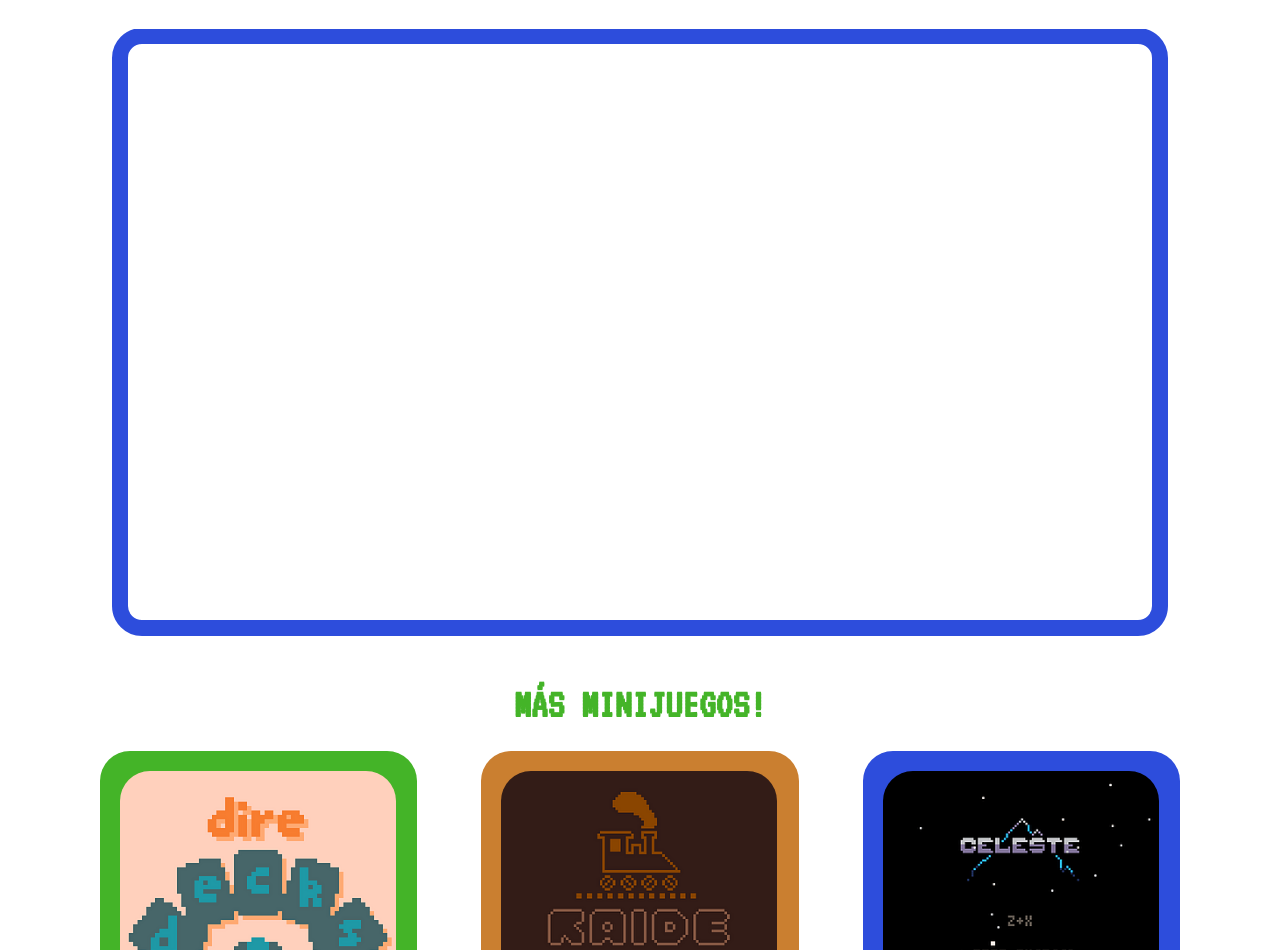
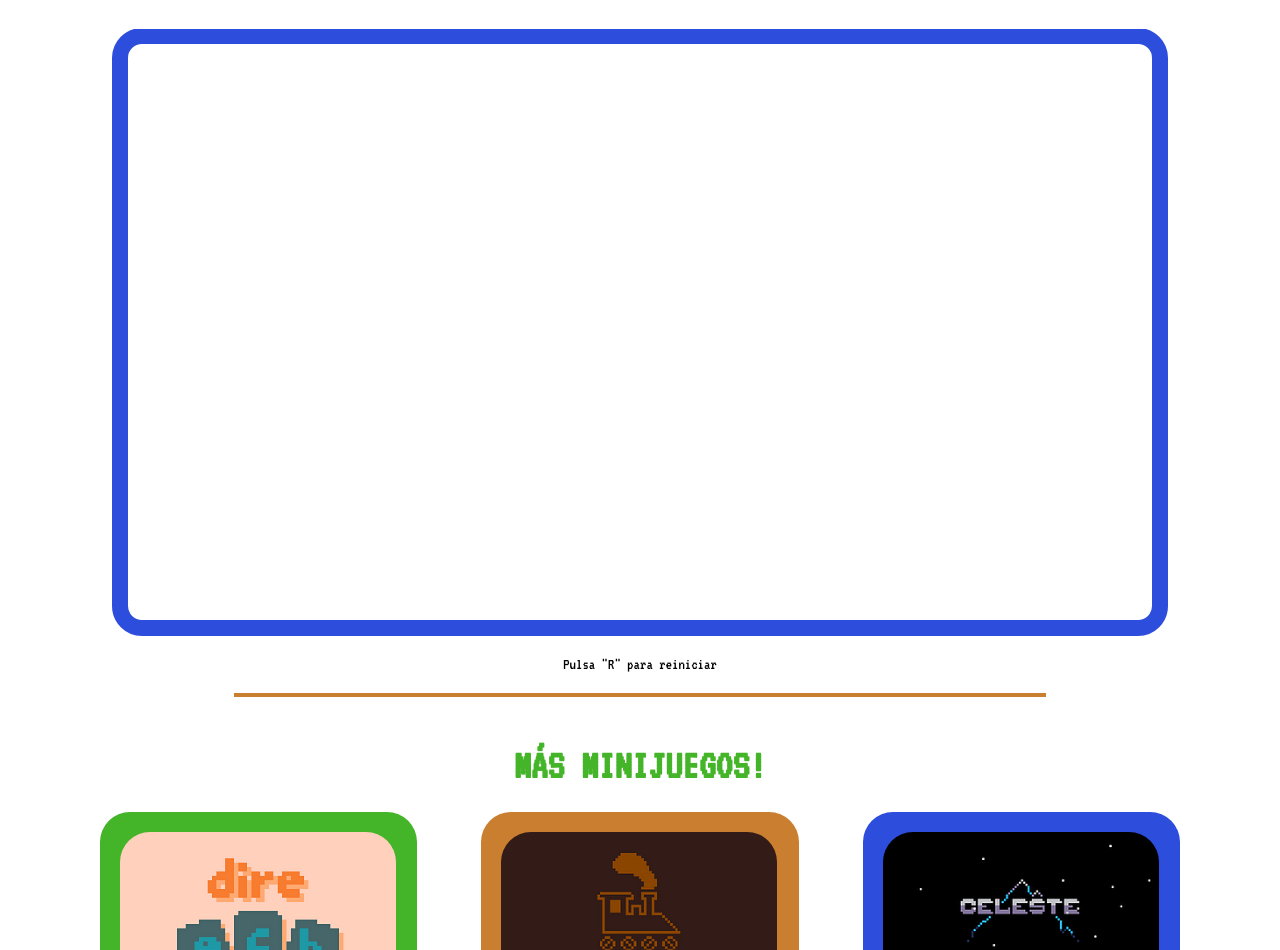
Before and after one commit to dailaaaaan/DylanAlvaroFigma, a plain HTML site: page game/index.html in a window 1280 px wide. Shown: the part 150-1100 px from the top of the page. Drawn offline with Linux system fonts and the light colour scheme; no server answers.

Commit message:
info extra

```diff
--- a/game/index.html
+++ b/game/index.html
@@ -39,7 +39,8 @@
         <div id="game-container">
             <canvas id="canvas"></canvas>
         </div>
-
+		<p style="text-align: center;">Pulsa "R" para reiniciar</p>
+		<hr width="75%" size="4px" color="#CA7F30">
 		<h2 style="text-align: center;">MÁS MINIJUEGOS!</h2>
 		<section class="main">
 			<div class="content green">
```
